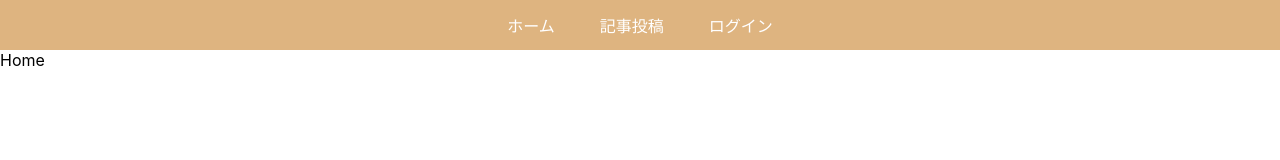
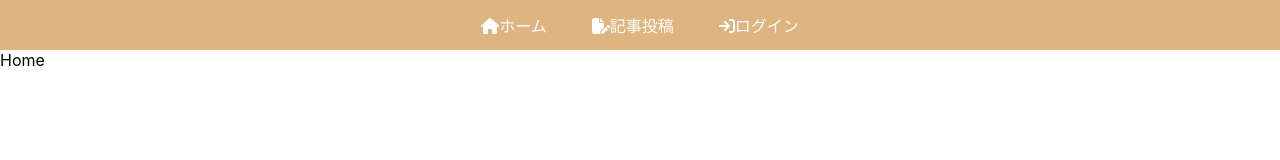
Before and after one commit to mugihouse/blog-with-react-and-fire-base, a React (Create React App) app: page / in a window 1280 px wide. Shown: the top 160 px of the page. Built offline with nearby package versions, Linux system fonts and the light colour scheme.

Commit message:
Add: リンクの前にアイコンを追加

```diff
--- a/src/components/Navbar.js
+++ b/src/components/Navbar.js
@@ -1,13 +1,28 @@
 import React from "react";
 import { Link } from "react-router-dom";
 import "./Navbar.css";
+import { FontAwesomeIcon } from "@fortawesome/react-fontawesome";
+import {
+  faHouse,
+  faFilePen,
+  faArrowRightToBracket,
+} from "@fortawesome/free-solid-svg-icons";
 
 const Navbar = () => {
   return (
     <nav>
-      <Link to="/">ホーム</Link>
-      <Link to="/createpost">記事投稿</Link>
-      <Link to="/login">ログイン</Link>
+      <Link to="/">
+        <FontAwesomeIcon icon={faHouse} />
+        ホーム
+      </Link>
+      <Link to="/createpost">
+        <FontAwesomeIcon icon={faFilePen} />
+        記事投稿
+      </Link>
+      <Link to="/login">
+        <FontAwesomeIcon icon={faArrowRightToBracket} />
+        ログイン
+      </Link>
     </nav>
   );
 };
```
